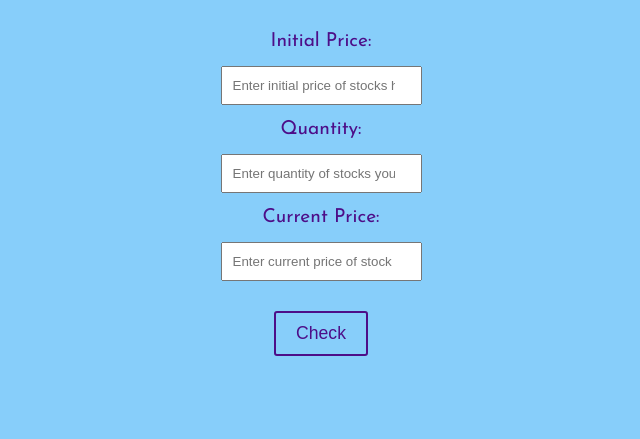
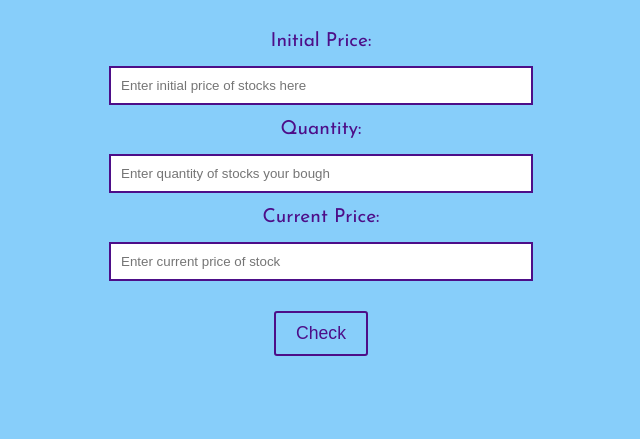
Before and after one commit to Raj-Thombare/Stocks, a plain HTML site: page index.html in a window 1280 px wide. Shown: the part 168-607 px from the top of the page, without its empty margins (319-959 px from the left). Drawn offline with Linux system fonts and the light colour scheme.

Commit message:
fix: input width

```diff
--- a/app.js
+++ b/app.js
@@ -27,7 +27,7 @@ function calculateProfit(initial, curr, qty ){
         let lossPercent = ((loss / initial) * 100).toFixed(2);
         outputBox.innerText = `your loss is ${lossPercent}% which is ₹${loss} 🥺`
         if(lossPercent >= 50){
-            body.style.backgroundColor = "red";
+            body.style.backgroundColor = "rgb(241, 91, 91)";
         }else{
             body.style.backgroundColor = "green";
         }
--- a/style.css
+++ b/style.css
@@ -3,6 +3,7 @@
 
 :root {
     --primary-color:rgb(77, 14, 136);
+    color: rgb(241, 91, 91);
 }
 
 * {
@@ -38,6 +39,8 @@ label {
 input {
     padding: 10px;
     max-width: 400px;
+    width: 60%;
+    border: 2px solid var(--primary-color);
 }
 
 button {
```
